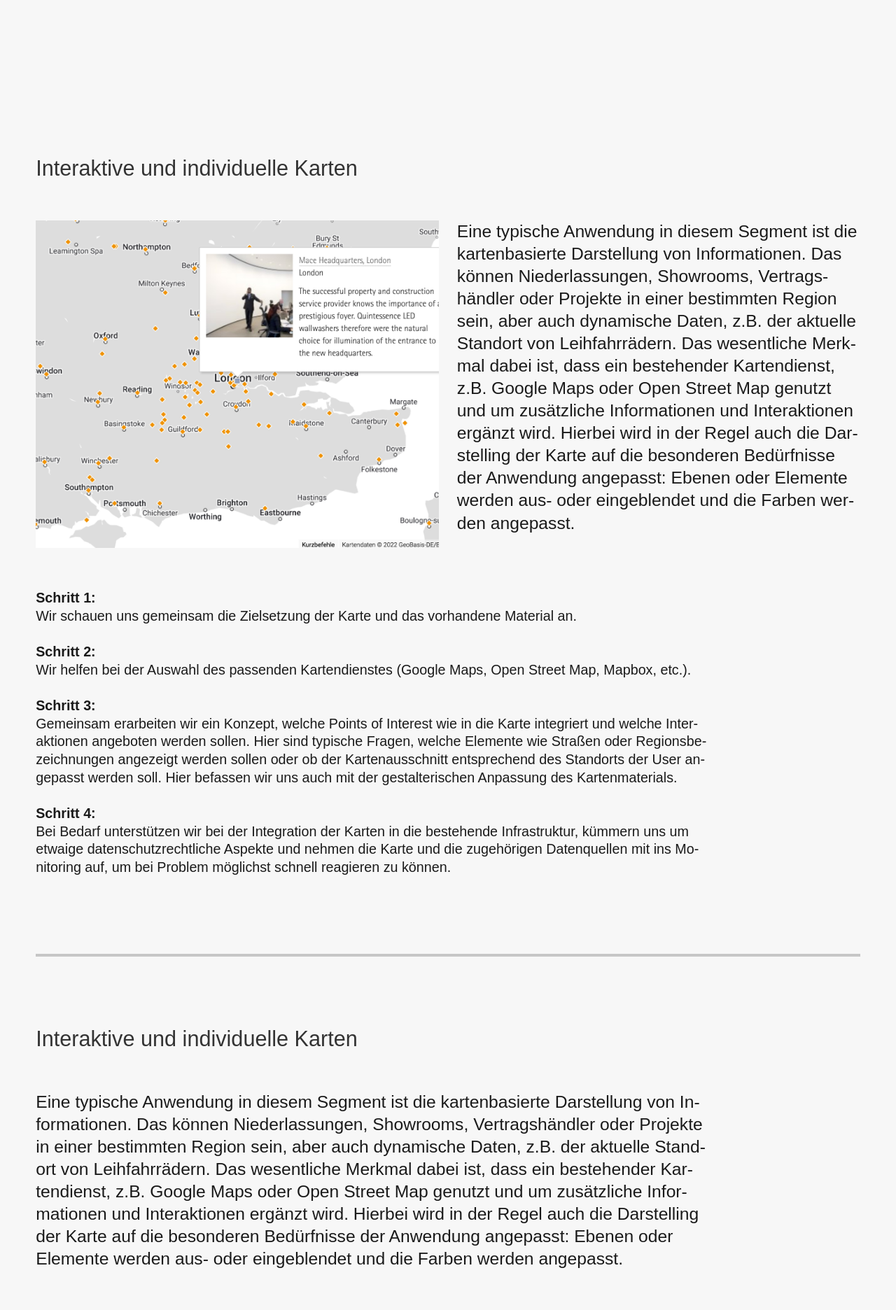
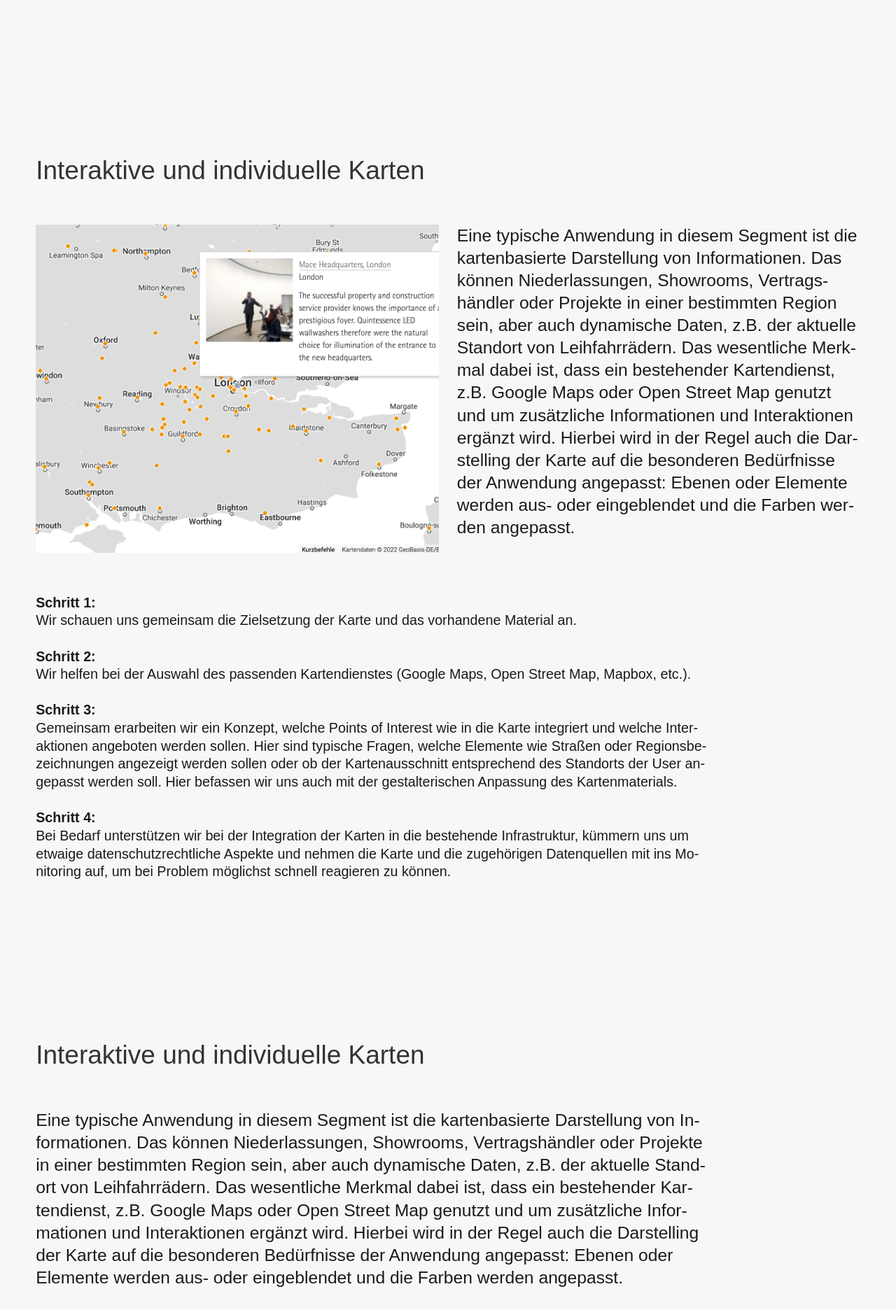
Before and after one commit to Klickmeister/klickmeister.github.io, a Jekyll site: the page built from _products/karten-und-visualisierungen.md, in a window 1280 px wide. Shown: the part 628-2500 px from the top of the page at 70% size. Built offline with Jekyll 4.4.1, drawn with Linux system fonts in a browser that asks for light colours; some web fonts are replaced.

Commit message:
💄 Style tweaks

```diff
--- a/_layouts/product.html
+++ b/_layouts/product.html
@@ -8,10 +8,9 @@ headerMode: is-transparent
 ---
 
 <section class="herotext">
-    <h2>{{ page.title }}</h2>
+    <h1>{{ page.title }}</h1>
     {{ page.intro | markdownify }}
 </section>
 
-<section>
-    {{ page.content}}
-</section>
+
+{{ page.content}}
--- a/_products/karten-und-visualisierungen.md
+++ b/_products/karten-und-visualisierungen.md
@@ -9,7 +9,9 @@ intro: |
     Wo geht es lang? Wo ist was? Was ist wie oft wo? Interaktive Kartendarstellungen sind interessant und hilfreich. Hierüber können komplexe Daten und Sachverhalte visualisiert und greifbar gemacht werden. Wir können mit Hilfe von Karten Orientierung unterstützen und Navigation ermöglichen.
 ---
 
-### Interaktive und individuelle Karten
+<section>
+
+<h2>Interaktive und individuelle Karten</h2>
 
 <figure data-columns="2" class="smaltext">
     <img data-height="full" src="./images/erco-karten.jpg" alt="Interaktive und individuelle Karten">
@@ -27,9 +29,10 @@ intro: |
 <li>Bei Bedarf unterstützen wir bei der Integration der Karten in die bestehende Infrastruktur, kümmern uns um etwaige datenschutzrechtliche Aspekte und nehmen die Karte und die zugehörigen Datenquellen mit ins Monitoring auf, um bei Problem möglichst schnell reagieren zu können.</li>
 </ul>
 
----
+</section>
+<section>
 
-### Interaktive und individuelle Karten
+<h2>Interaktive und individuelle Karten</h2>
 
 <div class="limited-box" data-box-width="m">
 Eine typische Anwendung in diesem Segment ist die kartenbasierte Darstellung von Informationen. Das können Niederlassungen, Showrooms, Vertragshändler oder Projekte in einer bestimmten Region sein, aber auch dynamische Daten, z.B. der aktuelle Standort von Leihfahrrädern. Das wesentliche Merkmal dabei ist, dass ein bestehender Kartendienst, z.B. Google Maps oder Open Street Map genutzt und um zusätzliche Informationen und Interaktionen ergänzt wird. Hierbei wird in der Regel auch die Darstelling der Karte auf die besonderen Bedürfnisse der Anwendung angepasst: Ebenen oder Elemente werden aus- oder eingeblendet und die Farben werden angepasst.
@@ -50,9 +53,10 @@ Eine typische Anwendung in diesem Segment ist die kartenbasierte Darstellung von
     </figcaption>
 </figure>
 
----
+</section>
+<section>
 
-### Komplexe Karten mit eigener Algorithmik
+<h2>Komplexe Karten mit eigener Algorithmik</h2>
 
 <div class="limited-box" data-box-width="m">
 Für einige Zwecke reichen bestehende Kartendienste, wie Google Maps oder Open Street Map, nicht aus. Das kann passieren, wenn die nötigen Geometrien durch den Kartendienst nicht bereit gestellt werden können, z.B. Streckenzüge, Indoor Architekturen und Wege. Hier können Karten mit eigener Algorithmik helfen. Hierbei wird Kartenmaterial selbst dynamisch, also datenbasiert, erzeugt oder bestehendes Material wird z.B. um Indoorkarten ergänzt.
@@ -74,9 +78,10 @@ Für einige Zwecke reichen bestehende Kartendienste, wie Google Maps oder Open S
     </figcaption>
 </figure>
 
----
+</section>
+<section class="is-light">
 
-### Preise
+<h2>Preise</h2>
 
 <div class="grid limited-box" data-box-width="xl" data-col-width="xs" data-col-gap="s">
 {% include preispaket.html
@@ -100,3 +105,5 @@ Für einige Zwecke reichen bestehende Kartendienste, wie Google Maps oder Open S
     action-url="asasass"
     action-text = "Ich bin dabei" %}
 </div>
+
+</section>
--- a/_sass/_utilities.scss
+++ b/_sass/_utilities.scss
@@ -1,10 +1,14 @@
-/* Baclgrounds
+/* Backgrounds
 ############################################################################ */
 .is-dark {
   background-color: var(--dark);
 
   --text-color: var(--light);
   --headline-color: var(--light);
+}
+
+.is-light {
+  background-color: var(--lightest);
 }
 
 .is-blue {
--- a/_sass/blocks/herotext.scss
+++ b/_sass/blocks/herotext.scss
@@ -13,7 +13,7 @@
     font-size: var(--m);
     line-height: var(--lh-default);
 
-    &:not(h2,h3,h4) {
+    &:not(h1,h2,h3,h4) {
       font-weight: var(--fw-light);
     }
   }
--- a/_sass/components/price.scss
+++ b/_sass/components/price.scss
@@ -4,6 +4,7 @@
   flex-direction: column;
   border-radius: var(--border-radius);
   font-size: var(--xs);
+  line-height: var(--lh-default);
 
   h4 {
     font-size: var(--s);
```
Also changed, not shown: 3 other files.
